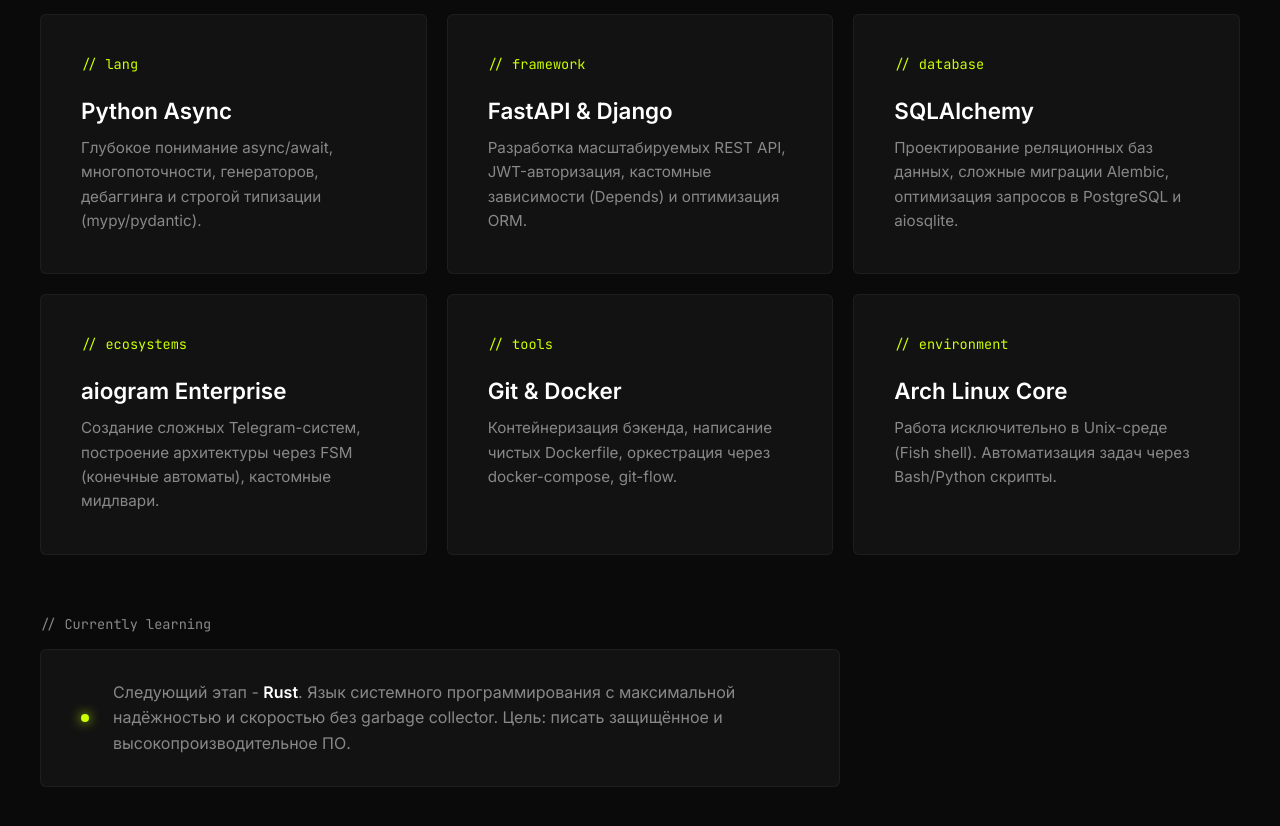
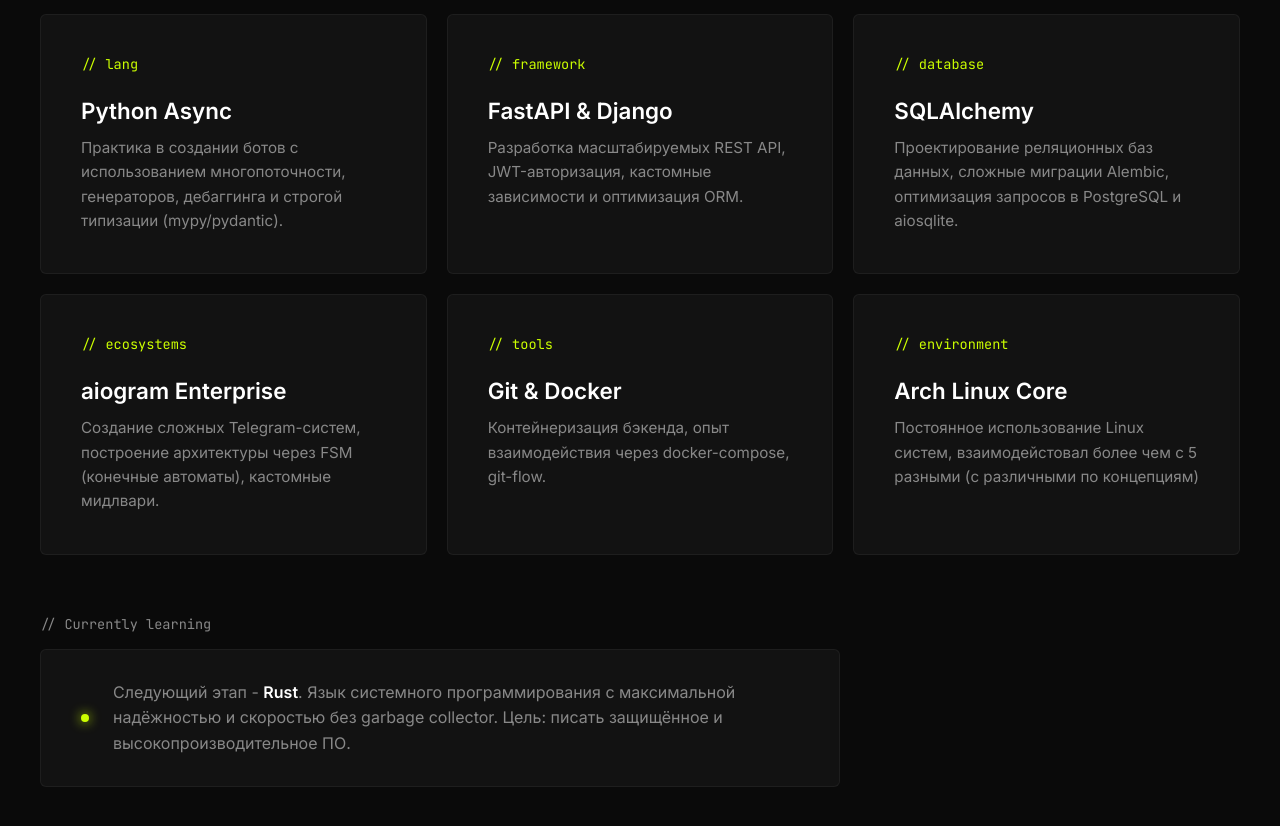
Before and after one commit to Themufik/My_cv, a plain HTML site: page index.html in a window 1280 px wide. Shown: the part 1800-2626 px from the top of the page. Drawn offline with Linux system fonts and the light colour scheme.

Commit message:
Update index.html
а

```diff
--- a/index.html
+++ b/index.html
@@ -79,12 +79,12 @@
     <div class="skill-card tilt-target">
       <div class="skill-icon">// lang</div>
       <div class="skill-name">Python Async</div>
-      <div class="skill-desc">Глубокое понимание async/await, многопоточности, генераторов, дебаггинга и строгой типизации (mypy/pydantic).</div>
+      <div class="skill-desc">Практика в создании ботов с использованием многопоточности, генераторов, дебаггинга и строгой типизации (mypy/pydantic).</div>
     </div>
     <div class="skill-card tilt-target">
       <div class="skill-icon">// framework</div>
       <div class="skill-name">FastAPI & Django</div>
-      <div class="skill-desc">Разработка масштабируемых REST API, JWT-авторизация, кастомные зависимости (Depends) и оптимизация ORM.</div>
+      <div class="skill-desc">Разработка масштабируемых REST API, JWT-авторизация, кастомные зависимости и оптимизация ORM.</div>
     </div>
     <div class="skill-card tilt-target">
       <div class="skill-icon">// database</div>
@@ -99,12 +99,12 @@
     <div class="skill-card tilt-target">
       <div class="skill-icon">// tools</div>
       <div class="skill-name">Git & Docker</div>
-      <div class="skill-desc">Контейнеризация бэкенда, написание чистых Dockerfile, оркестрация через docker-compose, git-flow.</div>
+      <div class="skill-desc">Контейнеризация бэкенда, опыт взаимодействия через docker-compose, git-flow.</div>
     </div>
     <div class="skill-card tilt-target">
       <div class="skill-icon">// environment</div>
       <div class="skill-name">Arch Linux Core</div>
-      <div class="skill-desc">Работа исключительно в Unix-среде (Fish shell). Автоматизация задач через Bash/Python скрипты.</div>
+      <div class="skill-desc"> Постоянное использование Linux систем, взаимодейстовал более чем с 5 разными (с различными по концепциям) </div>
     </div>
   </div>
 
```
